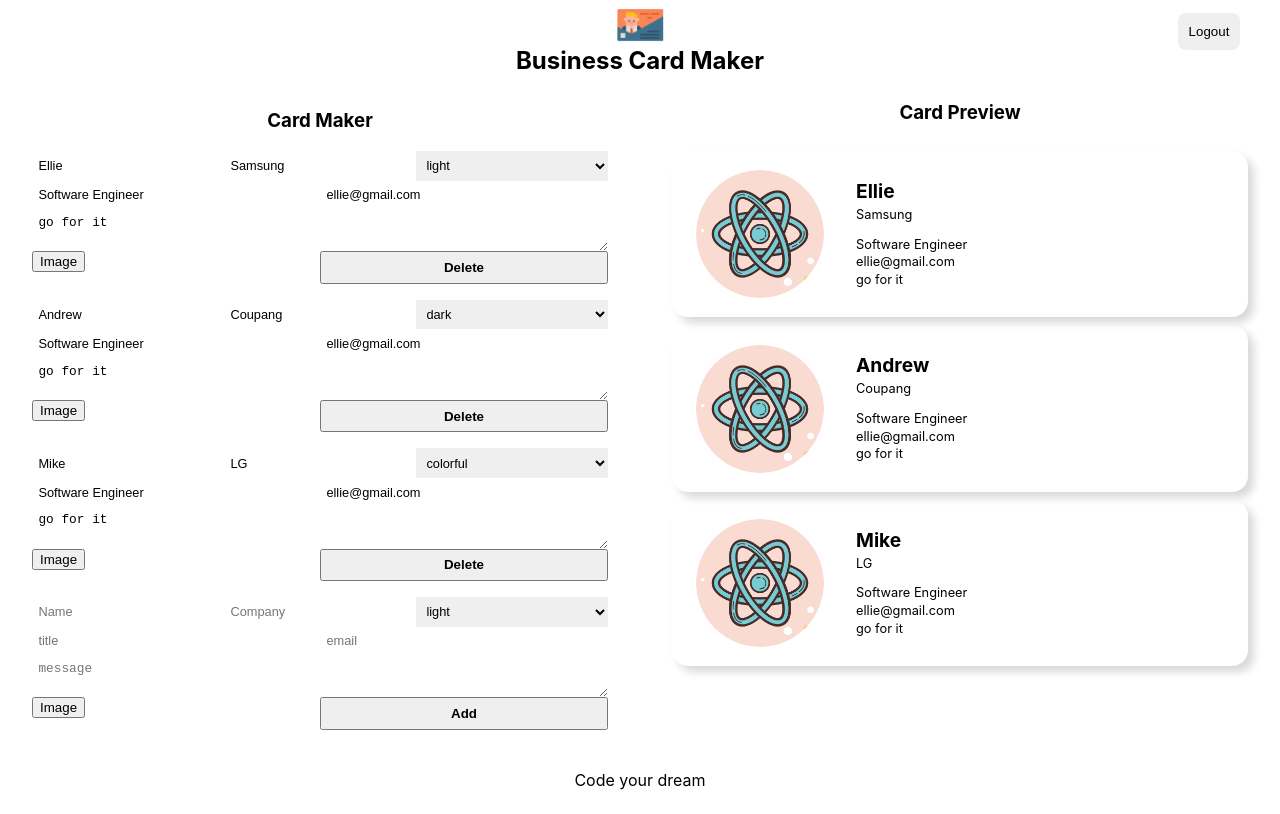
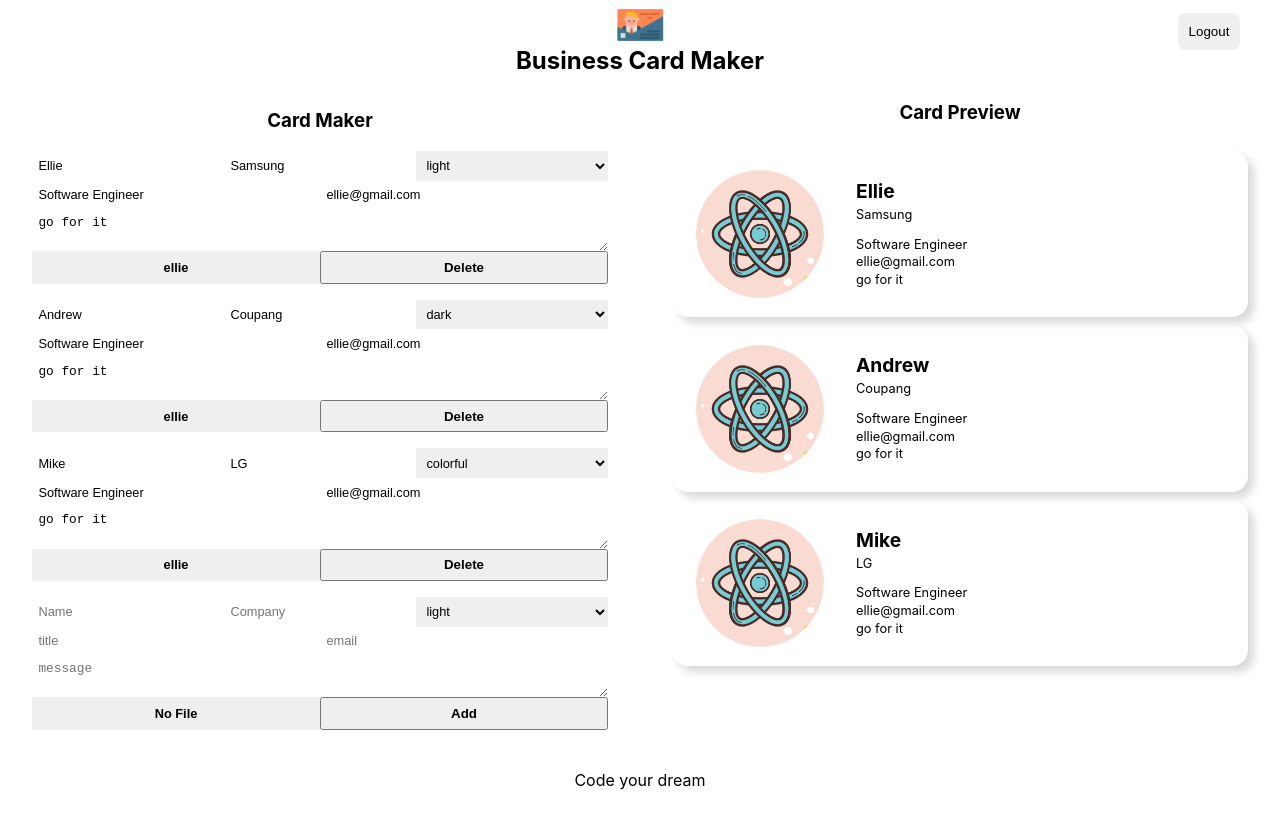
Before and after one commit to Minseok-Park/-App, a React (Create React App) app: page /maker in a window 1280 px wide. Built offline with nearby package versions, Linux system fonts and the light colour scheme; no server answers; sample sign-in values are in the browser's storage.

Commit message:
image uploader (cloudinary) 구현

```diff
--- a/src/components/card_add_form/card_add_form.jsx
+++ b/src/components/card_add_form/card_add_form.jsx
@@ -1,4 +1,4 @@
-import React, { useRef } from "react";
+import React, { useRef, useState } from "react";
 import Button from "../button/button";
 import styles from "./card_add_form.module.css";
 
@@ -11,6 +11,18 @@
   const emailRef = useRef();
   const messageRef = useRef();
 
+  const [file, setFile] = useState({
+    filename: null,
+    fileURL: null,
+  });
+
+  const onFileChange = (file) => {
+    setFile({
+      fileName: file.name,
+      fileURL: file.url,
+    });
+  };
+
   const onSubmit = (event) => {
     event.preventDefault();
     const card = {
@@ -21,11 +33,15 @@
       title: titleRef.current.value || "",
       email: emailRef.current.value || "",
       message: messageRef.current.value || "",
-      fileName: "",
-      fileURL: "",
+      fileName: file.fileName || "",
+      fileURL: file.fileURL || "",
     };
     onAdd(card);
     formRef.current.reset();
+    setFile({
+      fileName: null,
+      fileURL: null,
+    });
   };
 
   return (
@@ -75,7 +91,7 @@
         placeholder="message"
       ></textarea>
       <div className={styles.fileInput}>
-        <FileInput />
+        <FileInput name={file.fileName} onFileChange={onFileChange} />
       </div>
       <Button name="Add" onClick={onSubmit} />
     </form>
--- a/src/components/card_edit_form/card_edit_form.jsx
+++ b/src/components/card_edit_form/card_edit_form.jsx
@@ -5,6 +5,14 @@
 const CardEditForm = ({ FileInput, card, updateCard, onRemove }) => {
   const { name, company, title, email, message, theme, fileName, fileURL } =
     card;
+
+  const onFileChange = (file) => {
+    updateCard({
+      ...card,
+      fileName: file.name,
+      fileURL: file.url,
+    });
+  };
 
   const onChange = (event) => {
     if (event.currentTarget == null) {
@@ -69,7 +77,7 @@
         onChange={onChange}
       ></textarea>
       <div className={styles.fileInput}>
-        <FileInput />
+        <FileInput name={fileName} onFileChange={onFileChange} />
       </div>
       <Button name="Delete" onClick={onSubmit} />
     </form>
--- a/src/components/image_file_input/image_file_input.jsx
+++ b/src/components/image_file_input/image_file_input.jsx
@@ -1,8 +1,40 @@
-import React from "react";
+import React, { useRef } from "react";
 import styles from "./image_file_input.module.css";
 
-const ImageFileInput = ({ imageUploader }) => {
-  return <button>Image</button>;
+const ImageFileInput = ({ imageUploader, name, onFileChange }) => {
+  const inputRef = useRef();
+
+  const onButtonClick = (event) => {
+    event.preventDefault();
+    inputRef.current.click();
+  };
+
+  const onChange = async (event) => {
+    console.log(event.target.files[0]);
+    const uploaded = await imageUploader.upload(event.target.files[0]);
+    console.log(uploaded);
+
+    onFileChange({
+      name: uploaded.original_filename,
+      url: uploaded.url,
+    });
+  };
+
+  return (
+    <div className={styles.container}>
+      <input
+        ref={inputRef}
+        className={styles.input}
+        type="file"
+        accept="image/*"
+        name="file"
+        onChange={onChange}
+      />
+      <button className={styles.button} onClick={onButtonClick}>
+        {name || "No File"}
+      </button>
+    </div>
+  );
 };
 
 export default ImageFileInput;
--- a/src/components/image_file_input/image_file_input.module.css
+++ b/src/components/image_file_input/image_file_input.module.css
@@ -0,0 +1,22 @@
+@value makerLightGrey from "../../common/colors.css";
+
+.container {
+  width: 100%;
+  height: 100%;
+  display: flex;
+}
+.input {
+  display: none;
+}
+.button {
+  width: 100%;
+  background-color: makerLightGrey;
+  font-weight: 600;
+  outline: 0;
+  border: 0;
+  cursor: pointer;
+  font-size: 0.8rem;
+}
+.button:hover {
+  opacity: 0.8;
+}
--- a/src/service/image_uploader.js
+++ b/src/service/image_uploader.js
@@ -1,6 +1,16 @@
 class ImageUploader {
   async upload(file) {
-    return "file";
+    const url = "https://api.cloudinary.com/v1_1/dfq0er970/image/upload";
+    const data = new FormData();
+    data.append("file", file);
+    data.append("upload_preset", "dcfvzp2n");
+
+    const result = await fetch(url, {
+      method: "POST",
+      body: data,
+    });
+
+    return await result.json();
   }
 }
 
```
